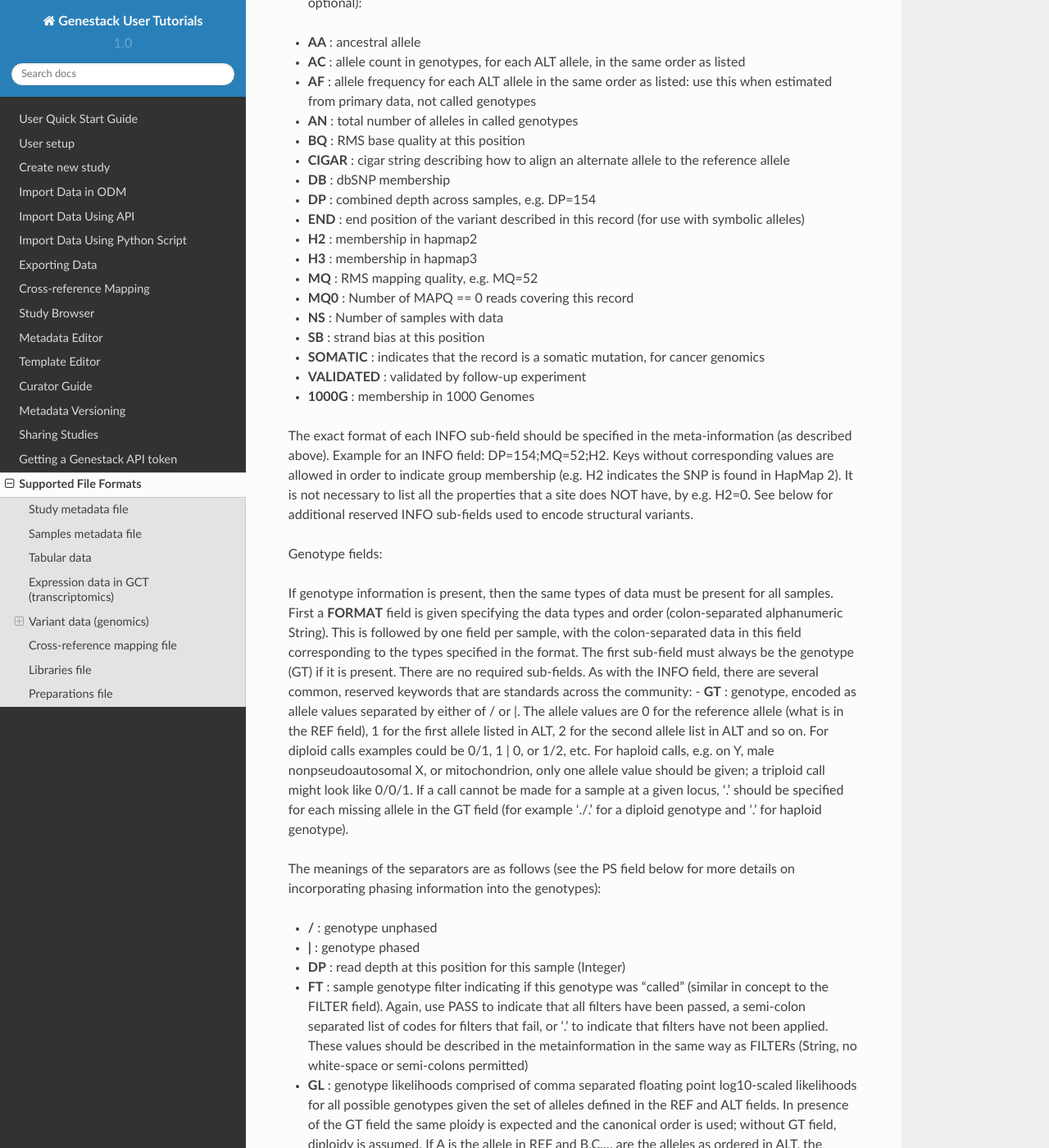
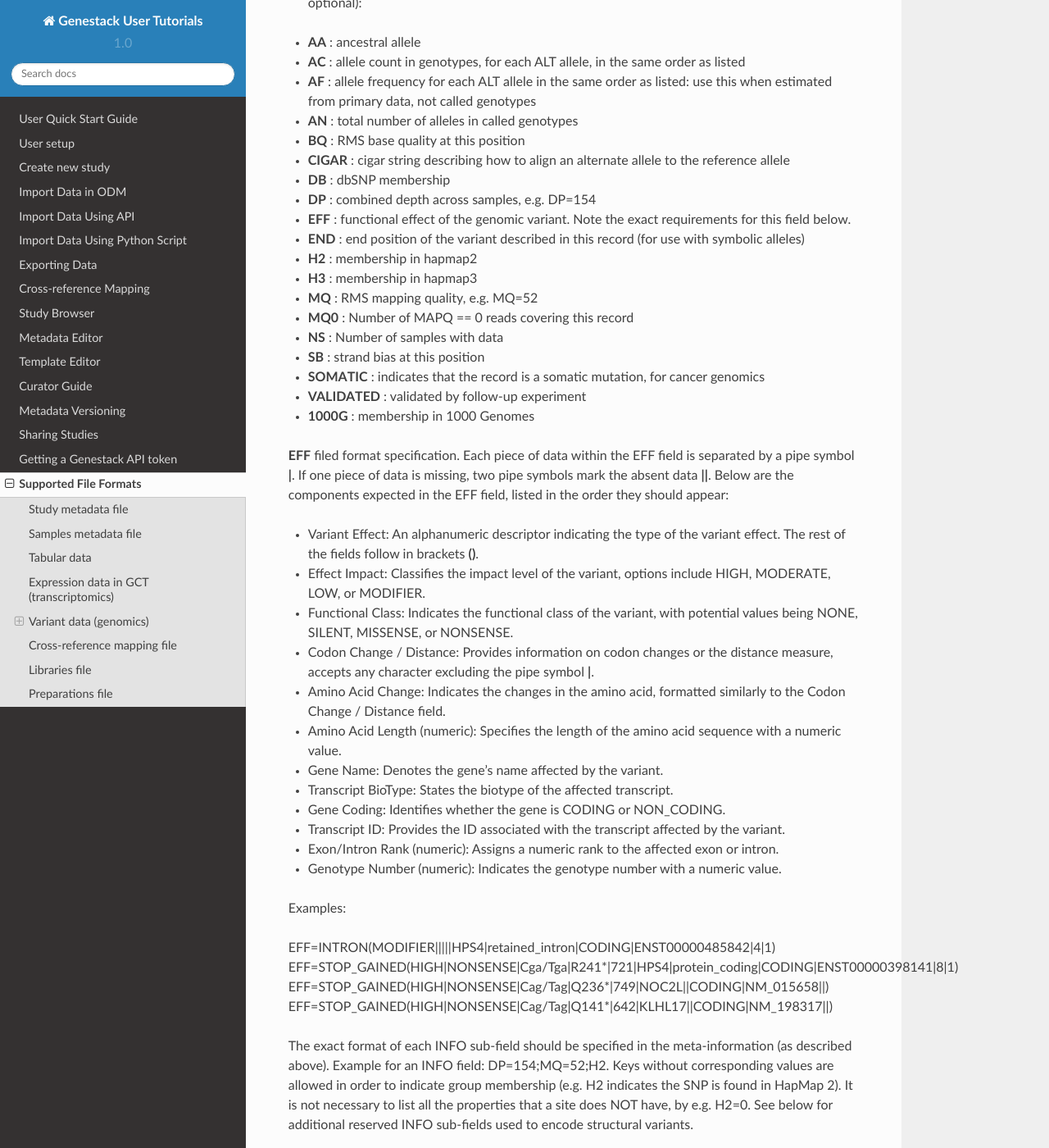
Before and after one commit to genestack/user-guide, a Sphinx documentation site: the page built from source/doc-odm-user-guide/supported-formats.rst, in a window 1280 px wide and 1400 px high, scrolled down 6915 px. Shown: the whole window at 82% size. Built offline with Sphinx 7.4.7 and the Read the Docs theme 2.0.0, drawn with Linux system fonts in a browser that asks for light colours; pages that are not in the unit, such as notebooks, are missing from menus.

Commit message:
vcf format update (#242)

```diff
--- a/source/doc-odm-user-guide/supported-formats.rst
+++ b/source/doc-odm-user-guide/supported-formats.rst
@@ -199,6 +199,7 @@ Fixed fields are:
 - **CIGAR** : cigar string describing how to align an alternate allele to the reference allele
 - **DB** : dbSNP membership
 - **DP** : combined depth across samples, e.g. DP=154
+- **EFF** : functional effect of the genomic variant. Note the exact requirements for this field below.
 - **END** : end position of the variant described in this record (for use with symbolic alleles)
 - **H2** : membership in hapmap2
 - **H3** : membership in hapmap3
@@ -209,6 +210,29 @@ Fixed fields are:
 - **SOMATIC** : indicates that the record is a somatic mutation, for cancer genomics
 - **VALIDATED** : validated by follow-up experiment
 - **1000G** : membership in 1000 Genomes
+
+
+**EFF** filed format specification. Each piece of data within the EFF field is separated by a pipe symbol **\|**. If one piece of data is missing, two pipe symbols mark the absent data **\||**. Below are the components expected in the EFF field, listed in the order they should appear:
+
+- Variant Effect: An alphanumeric descriptor indicating the type of the variant effect. The rest of the fields follow in brackets **()**.
+- Effect Impact: Classifies the impact level of the variant, options include HIGH, MODERATE, LOW, or MODIFIER.
+- Functional Class: Indicates the functional class of the variant, with potential values being NONE, SILENT, MISSENSE, or NONSENSE.
+- Codon Change / Distance: Provides information on codon changes or the distance measure, accepts any character excluding the pipe symbol **\|**.
+- Amino Acid Change: Indicates the changes in the amino acid, formatted similarly to the Codon Change / Distance field.
+- Amino Acid Length (numeric): Specifies the length of the amino acid sequence with a numeric value.
+- Gene Name: Denotes the gene's name affected by the variant.
+- Transcript BioType: States the biotype of the affected transcript.
+- Gene Coding: Identifies whether the gene is CODING or NON_CODING.
+- Transcript ID: Provides the ID associated with the transcript affected by the variant.
+- Exon/Intron Rank (numeric): Assigns a numeric rank to the affected exon or intron.
+- Genotype Number (numeric): Indicates the genotype number with a numeric value.
+
+Examples:
+
+EFF=INTRON(MODIFIER|||||HPS4|retained_intron|CODING|ENST00000485842|4|1)
+EFF=STOP_GAINED(HIGH|NONSENSE|Cga/Tga|R241*|721|HPS4|protein_coding|CODING|ENST00000398141|8|1)
+EFF=STOP_GAINED(HIGH|NONSENSE|Cag/Tag|Q236*|749|NOC2L||CODING|NM_015658||)
+EFF=STOP_GAINED(HIGH|NONSENSE|Cag/Tag|Q141*|642|KLHL17||CODING|NM_198317||)
 
 The exact format of each INFO sub-field should be specified in the meta-information (as described above). Example for an INFO field: DP=154;MQ=52;H2. Keys without corresponding values are allowed in order to indicate group membership (e.g. H2 indicates the SNP is found in HapMap 2). It is not necessary to list all the properties that a site does NOT have, by e.g. H2=0. See below for additional reserved INFO sub-fields used to encode structural variants.
 
```
